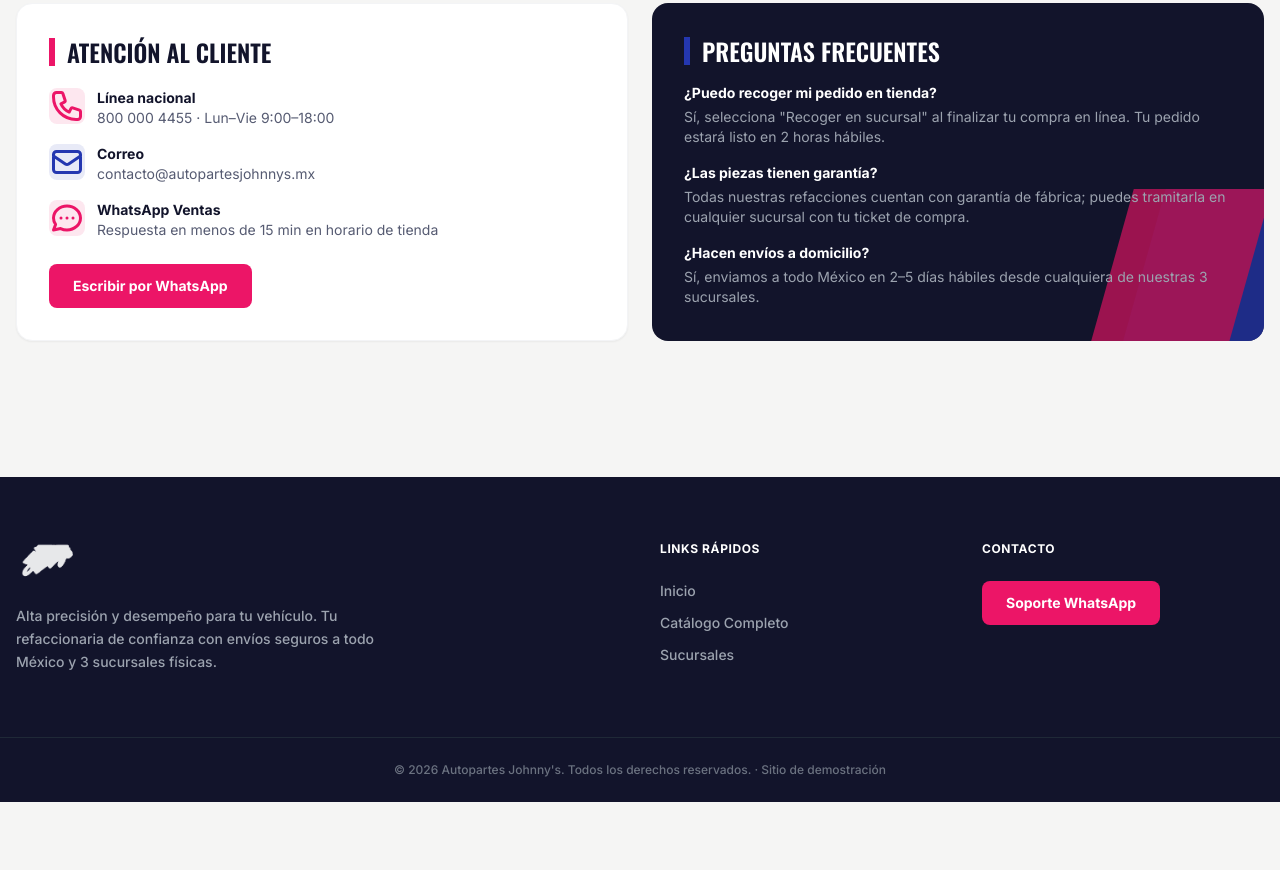
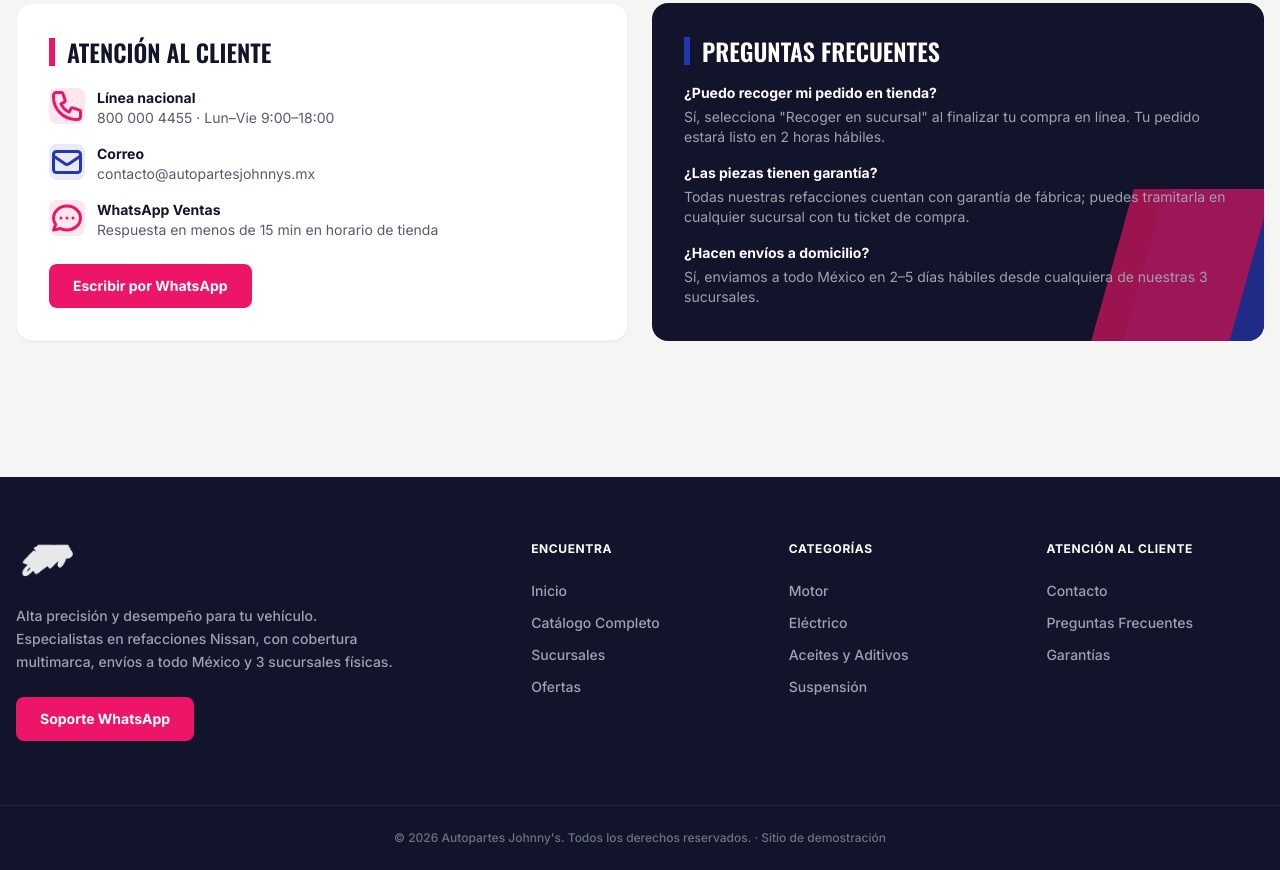
Before and after one commit to abbey-momento/demo-autopartes, a plain HTML site: page sucursales.html in a window 1280 px wide. Shown: the part 1037-1907 px from the top of the page. Before the commit the page ends 1839 px from the top, so only its background shows below. Drawn offline with nearby package versions, Linux system fonts and the light colour scheme.

Commit message:
sucursales.html を更新

```diff
--- a/sucursales.html
+++ b/sucursales.html
@@ -231,22 +231,37 @@ tailwind.config = {
 </nav>
 
 <footer class="bg-ink text-gray-400 mt-4 pb-20 md:pb-0">
-  <div class="max-w-7xl mx-auto px-4 py-16 grid grid-cols-1 md:grid-cols-4 gap-10 text-sm">
-    <div class="col-span-1 md:col-span-2">
+  <div class="max-w-7xl mx-auto px-4 py-16 grid grid-cols-2 md:grid-cols-5 gap-8 md:gap-10 text-sm">
+    <div class="col-span-2">
       <img src="images/logo.webp" alt="Autopartes Johnny's" class="h-10 mb-6 brightness-0 invert opacity-90">
-      <p class="text-sm text-gray-400 font-medium leading-relaxed max-w-sm">Alta precisión y desempeño para tu vehículo. Tu refaccionaria de confianza con envíos seguros a todo México y 3 sucursales físicas.</p>
+      <p class="text-sm text-gray-400 font-medium leading-relaxed max-w-sm mb-6">Alta precisión y desempeño para tu vehículo. Especialistas en refacciones Nissan, con cobertura multimarca, envíos a todo México y 3 sucursales físicas.</p>
+      <a href="https://wa.me/527220000000" class="inline-flex items-center gap-2 bg-pink hover:bg-pink-dark text-white text-sm font-bold px-6 py-3 rounded-lg transition-colors">Soporte WhatsApp</a>
     </div>
     <div>
-      <h4 class="text-white font-bold mb-6 tracking-wider text-xs uppercase">Links Rápidos</h4>
+      <h4 class="text-white font-bold mb-6 tracking-wider text-xs uppercase">Encuentra</h4>
       <ul class="space-y-3 text-sm font-medium">
         <li><a href="index.html" class="hover:text-white transition-colors">Inicio</a></li>
         <li><a href="products.html" class="hover:text-white transition-colors">Catálogo Completo</a></li>
         <li><a href="sucursales.html" class="hover:text-white transition-colors">Sucursales</a></li>
+        <li><a href="products.html" class="hover:text-white transition-colors">Ofertas</a></li>
       </ul>
     </div>
     <div>
-      <h4 class="text-white font-bold mb-6 tracking-wider text-xs uppercase">Contacto</h4>
-      <a href="https://wa.me/527220000000" class="inline-flex items-center gap-2 bg-pink hover:bg-pink-dark text-white text-sm font-bold px-6 py-3 rounded-lg transition-colors">Soporte WhatsApp</a>
+      <h4 class="text-white font-bold mb-6 tracking-wider text-xs uppercase">Categorías</h4>
+      <ul class="space-y-3 text-sm font-medium">
+        <li><a href="products.html" class="hover:text-white transition-colors">Motor</a></li>
+        <li><a href="products.html" class="hover:text-white transition-colors">Eléctrico</a></li>
+        <li><a href="products.html" class="hover:text-white transition-colors">Aceites y Aditivos</a></li>
+        <li><a href="products.html" class="hover:text-white transition-colors">Suspensión</a></li>
+      </ul>
+    </div>
+    <div>
+      <h4 class="text-white font-bold mb-6 tracking-wider text-xs uppercase">Atención al Cliente</h4>
+      <ul class="space-y-3 text-sm font-medium">
+        <li><a href="sucursales.html#contacto" class="hover:text-white transition-colors">Contacto</a></li>
+        <li><a href="sucursales.html" class="hover:text-white transition-colors">Preguntas Frecuentes</a></li>
+        <li><a href="sucursales.html" class="hover:text-white transition-colors">Garantías</a></li>
+      </ul>
     </div>
   </div>
   <div class="border-t border-gray-800 py-6 text-center text-xs text-gray-500 font-medium">
@@ -254,5 +269,9 @@ tailwind.config = {
   </div>
 </footer>
 
+<a href="https://wa.me/527220000000" class="fixed bottom-20 md:bottom-6 right-4 md:right-6 z-40 w-14 h-14 bg-green-500 hover:bg-green-600 rounded-full shadow-lg flex items-center justify-center transition-colors" aria-label="Escríbenos por WhatsApp">
+  <svg class="w-7 h-7 text-white" fill="currentColor" viewBox="0 0 24 24"><path d="M12.04 2c-5.46 0-9.91 4.45-9.91 9.91 0 1.75.46 3.45 1.32 4.95L2 22l5.25-1.38a9.9 9.9 0 004.79 1.22h.01c5.46 0 9.91-4.45 9.91-9.91 0-2.65-1.03-5.14-2.9-7.01A9.82 9.82 0 0012.04 2zm0 18.13h-.01a8.2 8.2 0 01-4.19-1.15l-.3-.18-3.12.82.83-3.04-.2-.31a8.22 8.22 0 01-1.26-4.4c0-4.54 3.7-8.24 8.25-8.24 2.2 0 4.27.86 5.83 2.42a8.19 8.19 0 012.42 5.83c0 4.55-3.7 8.25-8.25 8.25zm4.52-6.17c-.25-.12-1.47-.72-1.7-.81-.23-.08-.39-.12-.56.13-.17.25-.64.81-.78.97-.14.17-.29.19-.54.06-.25-.12-1.05-.39-1.99-1.23-.74-.66-1.24-1.47-1.38-1.72-.15-.25-.02-.38.11-.51.11-.11.25-.29.37-.43.12-.14.16-.25.25-.41.08-.17.04-.31-.02-.43-.06-.12-.56-1.35-.77-1.85-.2-.48-.41-.42-.56-.43-.14-.01-.31-.01-.48-.01-.17 0-.43.06-.66.31-.23.25-.86.84-.86 2.05s.88 2.38 1 2.54c.12.17 1.73 2.64 4.19 3.71.59.25 1.04.4 1.4.51.59.19 1.12.16 1.55.1.47-.07 1.47-.6 1.68-1.18.2-.58.2-1.07.14-1.18-.06-.11-.23-.17-.48-.29z"/></svg>
+</a>
+
 </body>
 </html>
```
